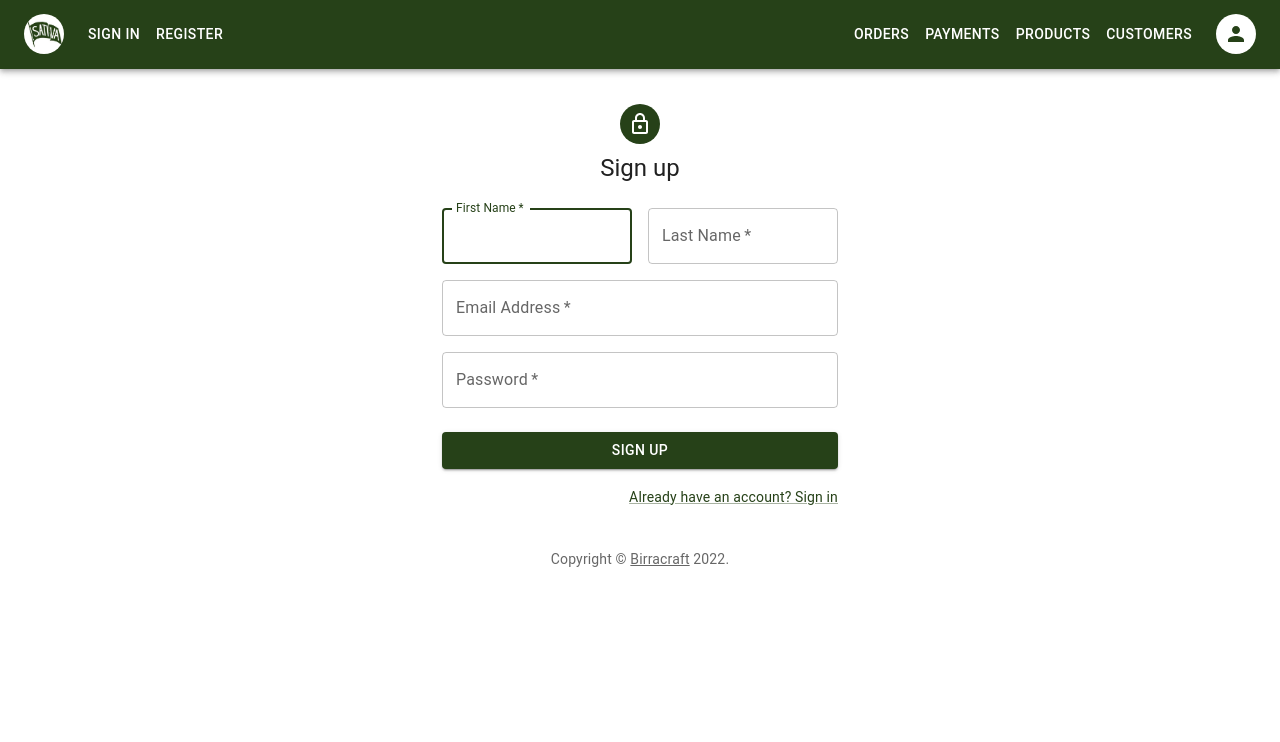
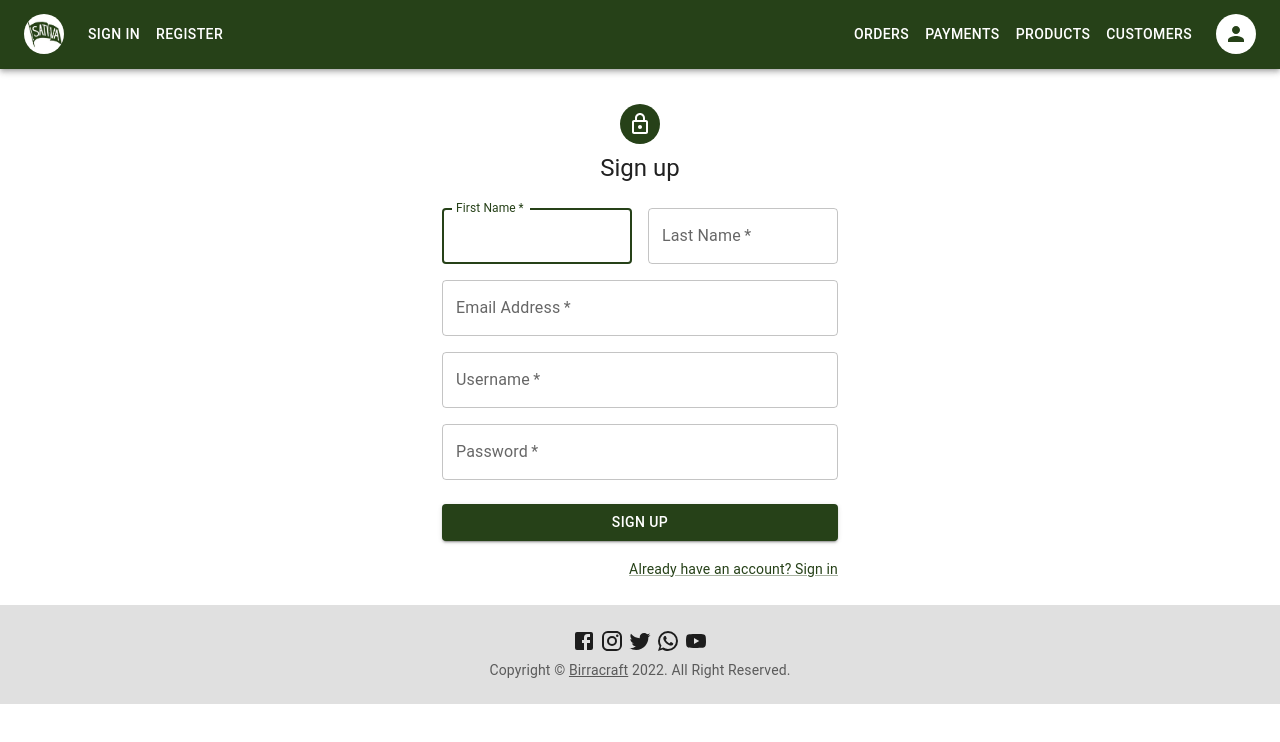
Before and after one commit to faisalakhlaq/birracraft, a React (Create React App) app in the folder web/: page /SignUp in a window 1280 px wide. Shown: the top 742 px of the page. Built offline with nearby package versions, Linux system fonts and the light colour scheme.

Commit message:
Feat: fully registration screens process & footer added

```diff
--- a/web/src/App.js
+++ b/web/src/App.js
@@ -4,6 +4,8 @@ import { BrowserRouter } from 'react-router-dom';
 import { Container } from '@mui/material';
 import TopBar from './components/TopBar.js';
 import Contents from './components/Contents.js';
+import Footer from './components/Footer.js';
+
 
 function App() {
   return (
@@ -14,6 +16,7 @@ function App() {
           <Container sx={{ mt: 12 }}>
             <Contents />
           </Container>
+          <Footer />
         </BrowserRouter>
      </div>
     </React.Fragment>
--- a/web/src/components/Contents.js
+++ b/web/src/components/Contents.js
@@ -1,17 +1,26 @@
 import React from 'react';
 import { Routes, Route } from 'react-router-dom';
+import SignIn from './SignIn.js';
+import SignUp from './SignUp.js';
+import RegistrationSuccess from './registration/RegistrationSuccess.js';
+import RegistrationFail from './registration/RegistrationFail.js';
+import ActivationSuccess from './registration/ActivationSuccess.js';
+import ActivationFail from './registration/ActivationFail.js';
+import ResetPass from './ResetPass.js';
 import Orders from './Orders.js';
 import Payments from './Payments.js';
 import Products from './Products.js';
 import Customers from './Customers.js';
-import SignIn from './SignIn.js';
-import SignUp from './SignUp.js';
-import ResetPass from './ResetPass.js';
+
 
 const Contents = () => (
     <Routes>
         <Route exact path="/SignIn" element={<SignIn />} />
         <Route exact path="/SignUp" element={<SignUp />} />
+        <Route exact path="/RegistrationSuccess" element={<RegistrationSuccess />} />
+        <Route exact path="/RegistrationFail" element={<RegistrationFail />} />
+        <Route exact path="/ActivationSuccess" element={<ActivationSuccess />} />
+        <Route exact path="/ActivationFail" element={<ActivationFail />} />
         <Route exact path="/ResetPass" element={<ResetPass />} />
         <Route exact path="/Orders" element={<Orders />} />
         <Route exact path="/Payments" element={<Payments />} />
--- /dev/null
+++ b/web/src/components/Footer.js
@@ -0,0 +1,75 @@
+import * as React from 'react';
+import CssBaseline from '@mui/material/CssBaseline';
+import Box from '@mui/material/Box';
+import Typography from '@mui/material/Typography';
+import Container from '@mui/material/Container';
+import Link from '@mui/material/Link';
+import FacebookIcon from '@mui/icons-material/Facebook';
+import InstagramIcon from '@mui/icons-material/Instagram';
+import TwitterIcon from '@mui/icons-material/Twitter';
+import WhatsAppIcon from '@mui/icons-material/WhatsApp';
+import YouTubeIcon from '@mui/icons-material/YouTube';
+
+
+function Copyright() {
+  return (
+    <Typography variant="body2" color="text.secondary">
+      {'Copyright © '}
+      <Link color="inherit"
+        href="https://github.com/matiseni51/birracraft/" target="_blank">
+        Birracraft
+      </Link>
+			{' '}
+      {new Date().getFullYear()}
+      {'. All Right Reserved.'}
+    </Typography>
+  );
+}
+
+function SocialMedia() {
+	return (
+		<Container>
+			<Link color='inherit' href='https://facebook.com' target='_blank'>
+				<FacebookIcon />
+			</Link>
+			{'   '}
+			<Link color='inherit' href='https://instagram.com' target='_blank'>
+				<InstagramIcon />
+			</Link>
+			{'   '}
+			<Link color='inherit' href='https://twitter.com' target='_blank'>
+				<TwitterIcon />
+			</Link>
+			{'   '}
+			<Link color='inherit' href='https://web.whatsapp.com' target='_blank'>
+				<WhatsAppIcon />
+			</Link>
+			{'   '}
+			<Link color='inherit' href='https://youtube.com' target='_blank'>
+				<YouTubeIcon />
+			</Link>
+		</Container>
+	);
+}
+
+export default function Footer() {
+  return (
+      <Box
+        component="footer"
+        sx={{
+          py: 3,
+          px: 2,
+          mt: 3,
+          backgroundColor: (theme) =>
+            theme.palette.mode === 'light'
+              ? theme.palette.grey[300]
+              : theme.palette.grey[700],
+        }}
+      >
+        <Container maxWidth="sm">
+					<SocialMedia />
+          <Copyright />
+        </Container>
+      </Box>
+  );
+}
--- a/web/src/components/ResetPass.js
+++ b/web/src/components/ResetPass.js
@@ -4,20 +4,6 @@ import { Avatar, Button, Container, Link, TextField, Typography } from "@mui/mat
 import { Box } from "@mui/system";
 import LockOutlinedIcon from '@mui/icons-material/LockOutlined';
 
-
-function Copyright(props) {
-  return (
-    <Typography variant="body2" color="text.secondary" align="center" {...props}>
-      {'Copyright © '}
-      <Link color="inherit"
-        href="https://github.com/matiseni51/birracraft/" target="_blank">
-        Birracraft
-      </Link>{' '}
-      {new Date().getFullYear()}
-      {'.'}
-    </Typography>
-  );
-}
 
 const theme = createTheme({
     palette: {
@@ -71,7 +57,6 @@ export default function ResetPass() {
               Send
             </Button>
           </Box>
-          <Copyright sx={{ mt: 5 }} />
        </Container>
     </ThemeProvider>
   );
--- a/web/src/components/SignIn.js
+++ b/web/src/components/SignIn.js
@@ -16,19 +16,6 @@ import sativa_banner from '../resources/sativa_banner2.jpg';
 import { API_AUTH_CALL } from '../utils/api';
 import { useNavigate } from 'react-router-dom';
 
-function Copyright(props) {
-  return (
-    <Typography variant="body2" color="text.secondary" align="center" {...props}>
-      {'Copyright © '}
-      <Link color="inherit"
-        href="https://github.com/matiseni51/birracraft/" target="_blank">
-        Birracraft
-      </Link>{' '}
-      {new Date().getFullYear()}
-      {'.'}
-    </Typography>
-  );
-}
 
 const theme = createTheme({
     palette: {
@@ -126,7 +113,6 @@ export default function SignIn() {
                   </Link>
                 </Grid>
               </Grid>
-              <Copyright sx={{ mt: 5 }} />
             </Box>
           </Box>
         </Grid>
--- a/web/src/components/SignUp.js
+++ b/web/src/components/SignUp.js
@@ -12,21 +12,9 @@ import LockOutlinedIcon from '@mui/icons-material/LockOutlined';
 import Typography from '@mui/material/Typography';
 import Container from '@mui/material/Container';
 import { createTheme, ThemeProvider } from '@mui/material/styles';
-import { API_DATA_CALL } from '../utils/api.js';
+import { API_SIGNUP_CALL } from '../utils/api.js';
+import { useNavigate } from 'react-router-dom';
 
-function Copyright(props) {
-  return (
-    <Typography variant="body2" color="text.secondary" align="center" {...props}>
-      {'Copyright © '}
-      <Link color="inherit"
-        href="https://github.com/matiseni51/birracraft/" target="_blank">
-        Birracraft
-      </Link>{' '}
-      {new Date().getFullYear()}
-      {'.'}
-    </Typography>
-  );
-}
 
 const theme = createTheme({
     palette: {
@@ -37,13 +25,24 @@ const theme = createTheme({
   });
 
 export default function SignUp() {
+  const navigate = useNavigate();
   const handleSubmit = (event) => {
     event.preventDefault();
-    const response = API_DATA_CALL('GET', '/user/')
-    .then(data => ({
-         data: data,
-         status: response.status
-       })).then(res => {console.log(res.status, res.data)});
+    const data = new FormData(event.currentTarget);
+    const response = API_SIGNUP_CALL({
+      'first_name': data.get('firstName'),
+      'last_name': data.get('lastName'),
+      'email': data.get('email'),
+      'username': data.get('username'),
+      'password': data.get('password'),
+    })
+    .then(response => {
+      if (response.status === 201){
+        navigate('/Registration/RegistrationSuccess');
+      } else {
+        navigate('/Registration/RegistrationFail');
+      }
+    });
   };
 
   return (
@@ -101,6 +100,16 @@ export default function SignUp() {
                 <TextField
                   required
                   fullWidth
+                  id="username"
+                  label="Username"
+                  name="username"
+                  autoComplete="username"
+                />
+              </Grid>
+              <Grid item xs={12}>
+                <TextField
+                  required
+                  fullWidth
                   name="password"
                   label="Password"
                   type="password"
@@ -126,7 +135,6 @@ export default function SignUp() {
             </Grid>
           </Box>
         </Box>
-        <Copyright sx={{ mt: 5 }} />
       </Container>
     </ThemeProvider>
   );
--- /dev/null
+++ b/web/src/components/registration/ActivationFail.js
@@ -0,0 +1,28 @@
+import * as React from 'react';
+import CssBaseline from '@mui/material/CssBaseline';
+import Box from '@mui/material/Box';
+import Typography from '@mui/material/Typography';
+import Container from '@mui/material/Container';
+import Link from '@mui/material/Link';
+
+
+export default function ActivationFail() {
+  return (
+    <Box
+      sx={{
+        display: 'flex',
+        flexDirection: 'column',
+      }}
+    >
+      <CssBaseline />
+      <Container component="main" sx={{ mt: 8, mb: 2 }} maxWidth="sm">
+        <Typography variant="h2" component="h1" color='red' gutterBottom>
+          Verification failed!
+        </Typography>
+        <Typography variant="h5" component="h2" gutterBottom>
+          {'It seems some data that you provide were previously supply'}
+        </Typography>
+      </Container>
+    </Box>
+  );
+}
--- /dev/null
+++ b/web/src/components/registration/ActivationSuccess.js
@@ -0,0 +1,30 @@
+import * as React from 'react';
+import CssBaseline from '@mui/material/CssBaseline';
+import Box from '@mui/material/Box';
+import Typography from '@mui/material/Typography';
+import Container from '@mui/material/Container';
+import Link from '@mui/material/Link';
+
+
+export default function ActivationSuccess() {
+  return (
+    <Box
+      sx={{
+        display: 'flex',
+        flexDirection: 'column',
+      }}
+    >
+      <CssBaseline />
+      <Container component="main" sx={{ mt: 8, mb: 2 }} maxWidth="sm">
+        <Typography variant="h2" component="h1" color='green' gutterBottom>
+          Registration Completed!
+        </Typography>
+        <Typography variant="h5" component="h2" gutterBottom>
+          Your new account was activated. Now you can
+          <Link href='/SignIn' underline='none'> Sign In </Link>
+          on the site.
+        </Typography>
+      </Container>
+    </Box>
+  );
+}
--- /dev/null
+++ b/web/src/components/registration/RegistrationFail.js
@@ -0,0 +1,28 @@
+import * as React from 'react';
+import CssBaseline from '@mui/material/CssBaseline';
+import Box from '@mui/material/Box';
+import Typography from '@mui/material/Typography';
+import Container from '@mui/material/Container';
+import Link from '@mui/material/Link';
+
+
+export default function RegistrationFail() {
+  return (
+    <Box
+      sx={{
+        display: 'flex',
+        flexDirection: 'column',
+      }}
+    >
+      <CssBaseline />
+      <Container component="main" sx={{ mt: 8, mb: 2 }} maxWidth="sm">
+        <Typography variant="h2" component="h1" color='red' gutterBottom>
+          Something went wrong...
+        </Typography>
+        <Typography variant="h5" component="h2" gutterBottom>
+          {'We are going to check this opertaion.'}
+        </Typography>
+      </Container>
+    </Box>
+  );
+}
--- /dev/null
+++ b/web/src/components/registration/RegistrationSuccess.js
@@ -0,0 +1,34 @@
+import * as React from 'react';
+import CssBaseline from '@mui/material/CssBaseline';
+import Box from '@mui/material/Box';
+import Typography from '@mui/material/Typography';
+import Container from '@mui/material/Container';
+import Link from '@mui/material/Link';
+
+
+export default function RegistrationSuccess() {
+  return (
+    <Box
+      sx={{
+        display: 'flex',
+        flexDirection: 'column',
+      }}
+    >
+      <CssBaseline />
+      <Container component="main" sx={{ mt: 8, mb: 2 }} maxWidth="sm">
+        <Typography variant="h2" component="h1" color='green' gutterBottom>
+          Almost there!
+        </Typography>
+        <Typography variant="h5" component="h2" gutterBottom>
+          {'As a verification method, we sent to you an email with a proper link\
+            that it will activate the account'}
+        </Typography>
+        <Typography variant="body1">
+            Once done this, you can
+            <Link href='/SignIn' underline='none'> Sign In </Link>
+            to the site.
+        </Typography>
+      </Container>
+    </Box>
+  );
+}
--- a/web/src/utils/api.js
+++ b/web/src/utils/api.js
@@ -59,3 +59,18 @@ export const API_DATA_CALL = async (method, endpoint) => {
 
   return response.json();
 };
+
+export const API_SIGNUP_CALL = async (new_user_data) => {
+  const response = await fetch(
+    `${BASE_URL}/user/`,
+    {
+      method: 'POST',
+      headers: {
+        Accept: 'application/json',
+        'Content-Type': 'application/json',
+      },
+      body: JSON.stringify(new_user_data)
+    }
+  );
+  return response;
+}
```
